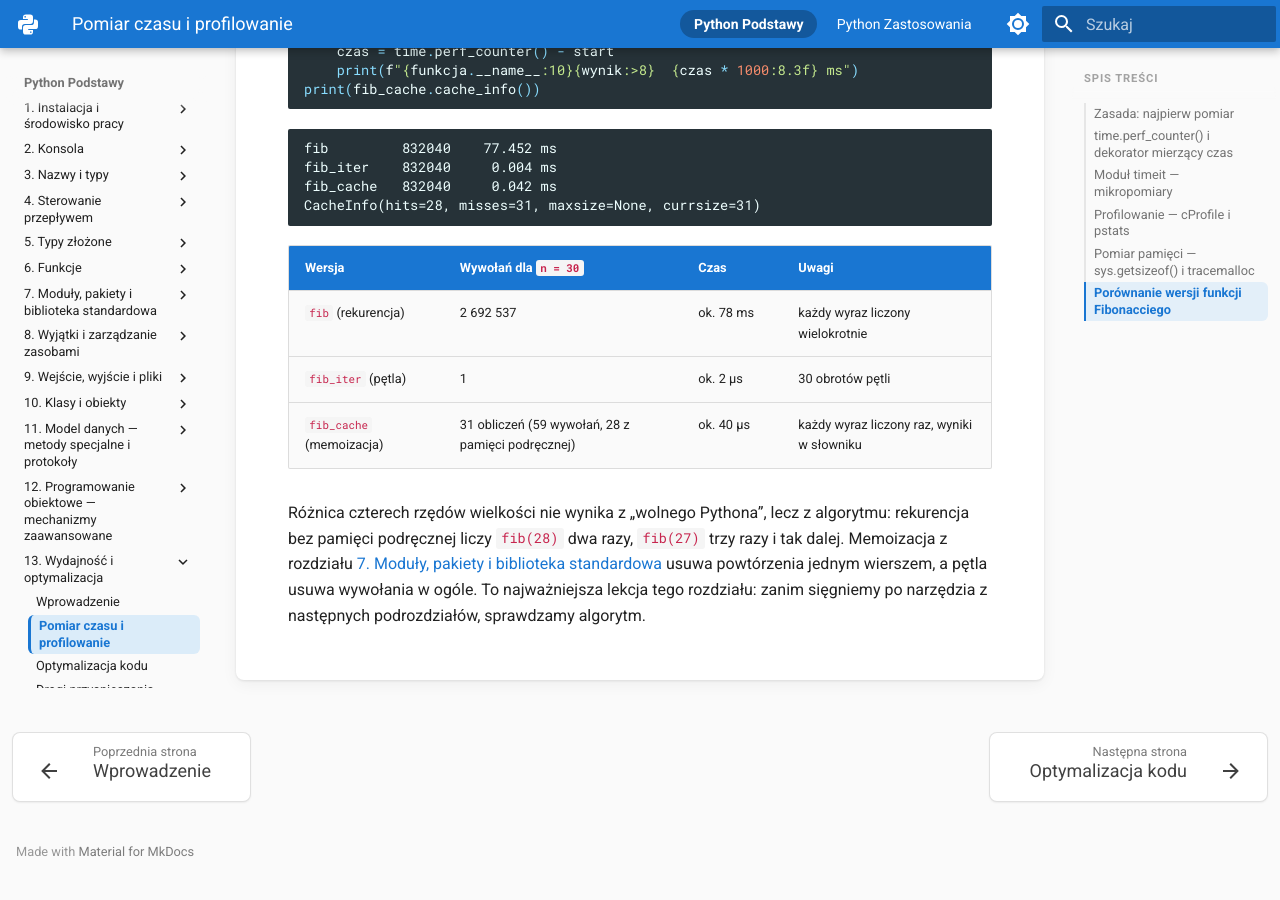
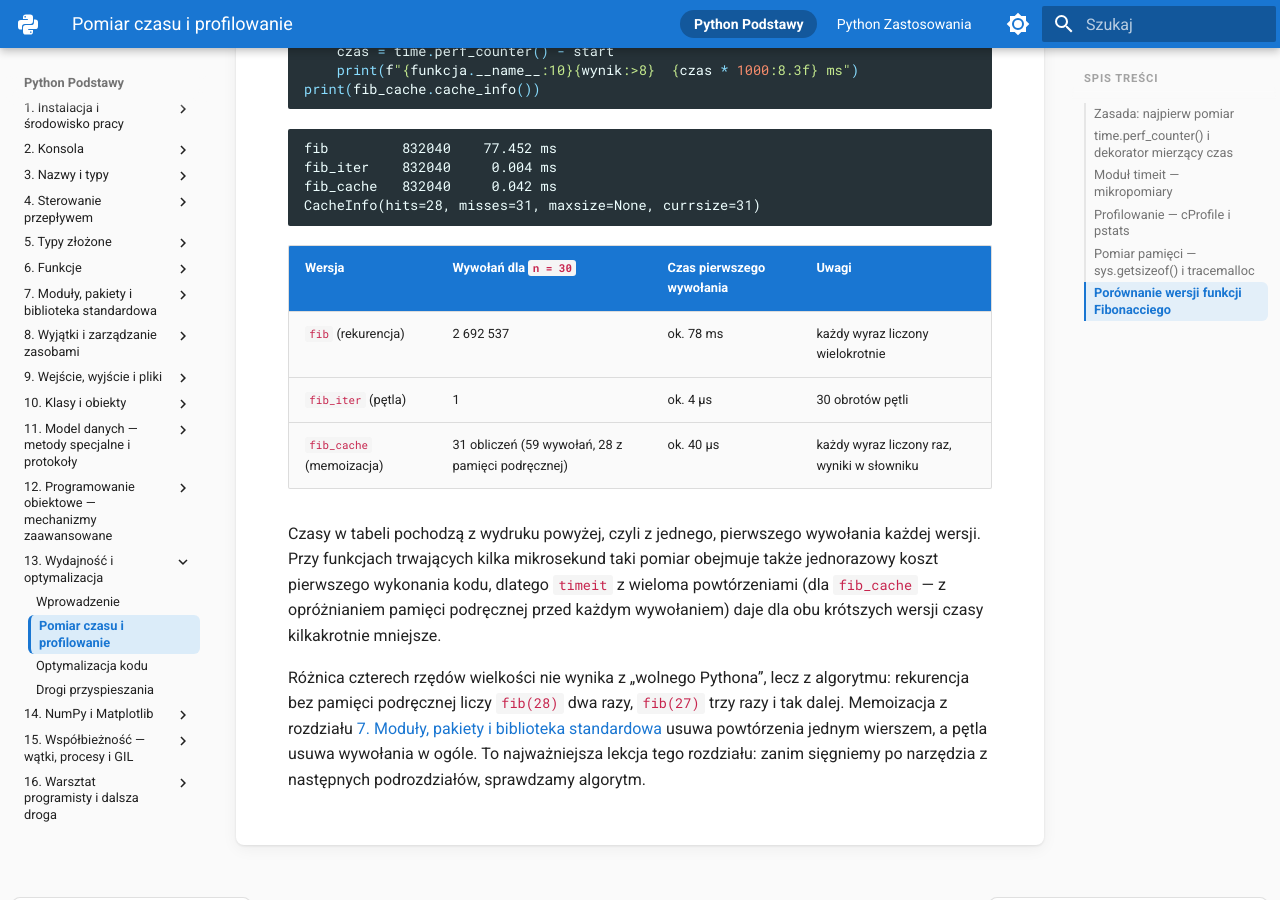
Before and after one commit to witoldprzygoda/python-notatki, an MkDocs documentation site: the page built from docs/13-wydajnosc/pomiar-i-profilowanie.md, in a window 1280 px wide and 900 px high, scrolled down 7371 px. Built offline with MkDocs 1.6.1 and Material for MkDocs 9.7.7, drawn with Linux system fonts in a browser that asks for light colours; before the commit the page ends 8246 px from its top, so only the background shows below that.

Commit message:
Label the Fibonacci table times as first-call times
The table gave fib_iter about 2 us although the printout above it shows
0.004 ms. The times now follow the printout (about 4 us) and the column
says they are first-call times; a sentence notes that timeit gives several
times shorter times for both short versions (CPython 3.14.8: 0.57 us and
5.3-5.5 us with the cache cleared).

Co-Authored-By: Claude Opus 5.5 <noreply@anthropic.com>

````diff
--- a/docs/13-wydajnosc/pomiar-i-profilowanie.md
+++ b/docs/13-wydajnosc/pomiar-i-profilowanie.md
@@ -271,10 +271,12 @@ fib_cache   832040     0.042 ms
 CacheInfo(hits=28, misses=31, maxsize=None, currsize=31)
 ```
 
-| Wersja | Wywołań dla `n = 30` | Czas | Uwagi |
+| Wersja | Wywołań dla `n = 30` | Czas pierwszego wywołania | Uwagi |
 |---|---|---|---|
 | `fib` (rekurencja) | 2 692 537 | ok. 78 ms | każdy wyraz liczony wielokrotnie |
-| `fib_iter` (pętla) | 1 | ok. 2 µs | 30 obrotów pętli |
+| `fib_iter` (pętla) | 1 | ok. 4 µs | 30 obrotów pętli |
 | `fib_cache` (memoizacja) | 31 obliczeń (59 wywołań, 28 z pamięci podręcznej) | ok. 40 µs | każdy wyraz liczony raz, wyniki w słowniku |
 
+Czasy w tabeli pochodzą z wydruku powyżej, czyli z jednego, pierwszego wywołania każdej wersji. Przy funkcjach trwających kilka mikrosekund taki pomiar obejmuje także jednorazowy koszt pierwszego wykonania kodu, dlatego `timeit` z wieloma powtórzeniami (dla `fib_cache` — z opróżnianiem pamięci podręcznej przed każdym wywołaniem) daje dla obu krótszych wersji czasy kilkakrotnie mniejsze.
+
 Różnica czterech rzędów wielkości nie wynika z „wolnego Pythona”, lecz z algorytmu: rekurencja bez pamięci podręcznej liczy `fib(28)` dwa razy, `fib(27)` trzy razy i tak dalej. Memoizacja z rozdziału [7. Moduły, pakiety i biblioteka standardowa](../07-moduly/functools.md#pamiec-podreczna-wynikow-cache-i-lru_cache) usuwa powtórzenia jednym wierszem, a pętla usuwa wywołania w ogóle. To najważniejsza lekcja tego rozdziału: zanim sięgniemy po narzędzia z następnych podrozdziałów, sprawdzamy algorytm.
````
